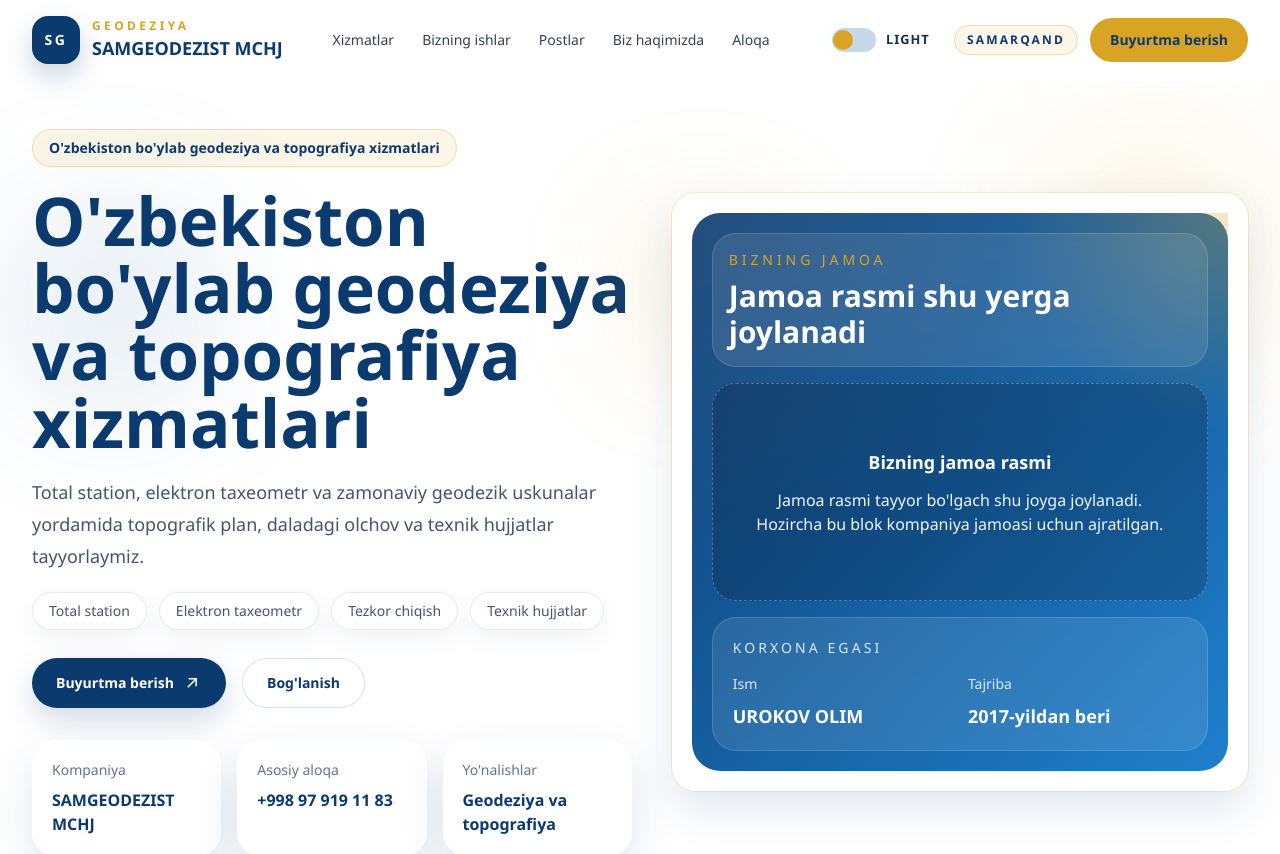
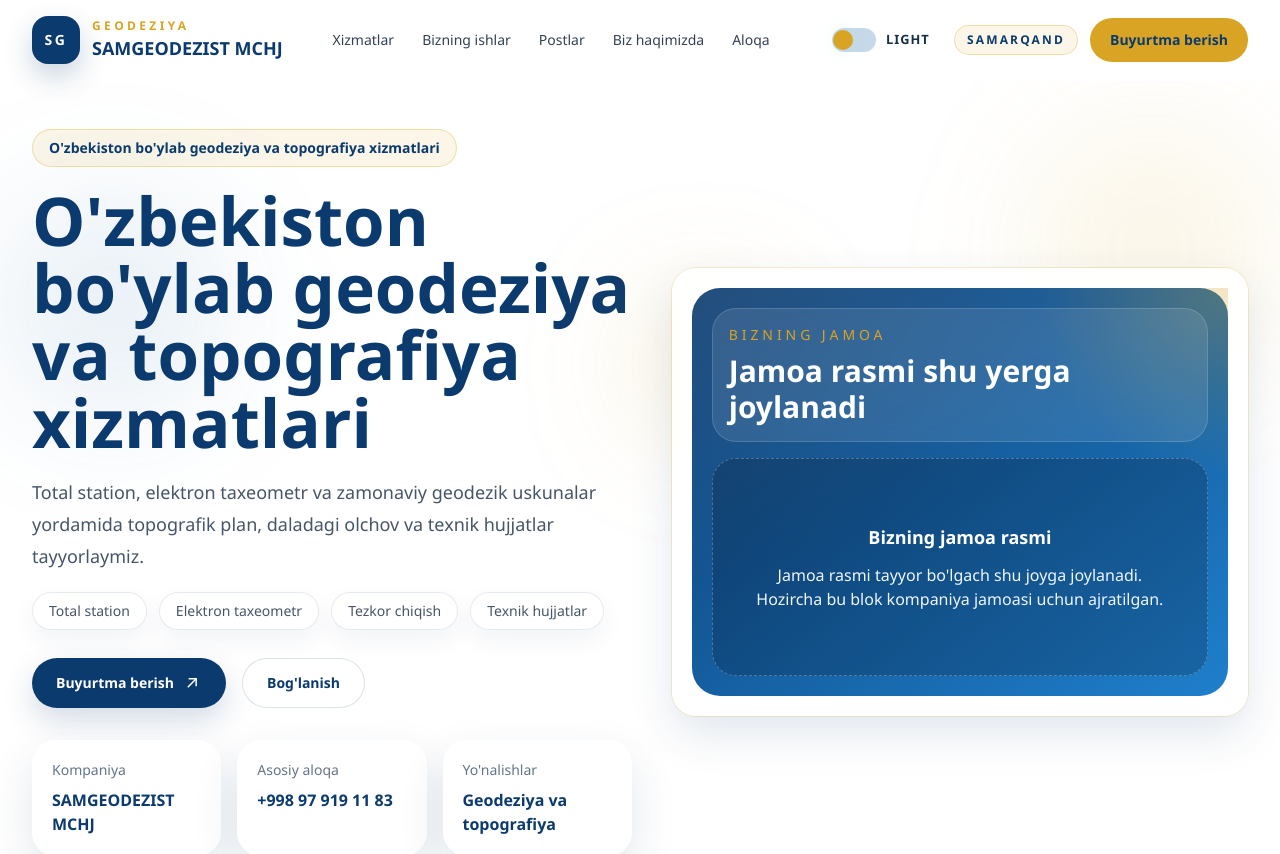
Before and after one commit to abdugani2004/samgeodezist, a Next.js app: page / in a window 1280 px wide. Shown: the top 854 px of the page. Built offline with nearby package versions, Linux system fonts and the light colour scheme.

Commit message:
Remove owner block and update address

```diff
--- a/components/sections/Hero.tsx
+++ b/components/sections/Hero.tsx
@@ -92,21 +92,6 @@ export function Hero() {
                     </p>
                   </div>
 
-                  <div className="rounded-[24px] border border-white/15 bg-white/10 p-4 backdrop-blur sm:p-5">
-                    <p className="text-xs uppercase tracking-[0.22em] text-blue-100 sm:text-sm">
-                      Korxona egasi
-                    </p>
-                    <div className="mt-4 grid gap-4 sm:grid-cols-2">
-                      <div>
-                        <p className="text-sm text-blue-100">Ism</p>
-                        <p className="mt-2 text-base font-semibold text-white sm:text-lg">UROKOV OLIM</p>
-                      </div>
-                      <div>
-                        <p className="text-sm text-blue-100">Tajriba</p>
-                        <p className="mt-2 text-base font-semibold text-white sm:text-lg">2017-yildan beri</p>
-                      </div>
-                    </div>
-                  </div>
                 </div>
               </div>
             </div>
--- a/data/site.ts
+++ b/data/site.ts
@@ -14,7 +14,7 @@ import type {
 export const companyName = "SAMGEODEZIST MCHJ";
 export const siteUrl = "https://samgeodezist.uz";
 export const companyEmail = "www.olim-urokov@mail.ru";
-export const companyAddress = "Samarqand shahar Spitamenshoh 165-uy";
+export const companyAddress = "Samarqand shahar Spitamen Shoh ko'chasi 169-uy";
 export const workingHours = "Dushanba - Shanba, 09:00 - 18:00";
 
 export const navigation: NavItem[] = [
```
